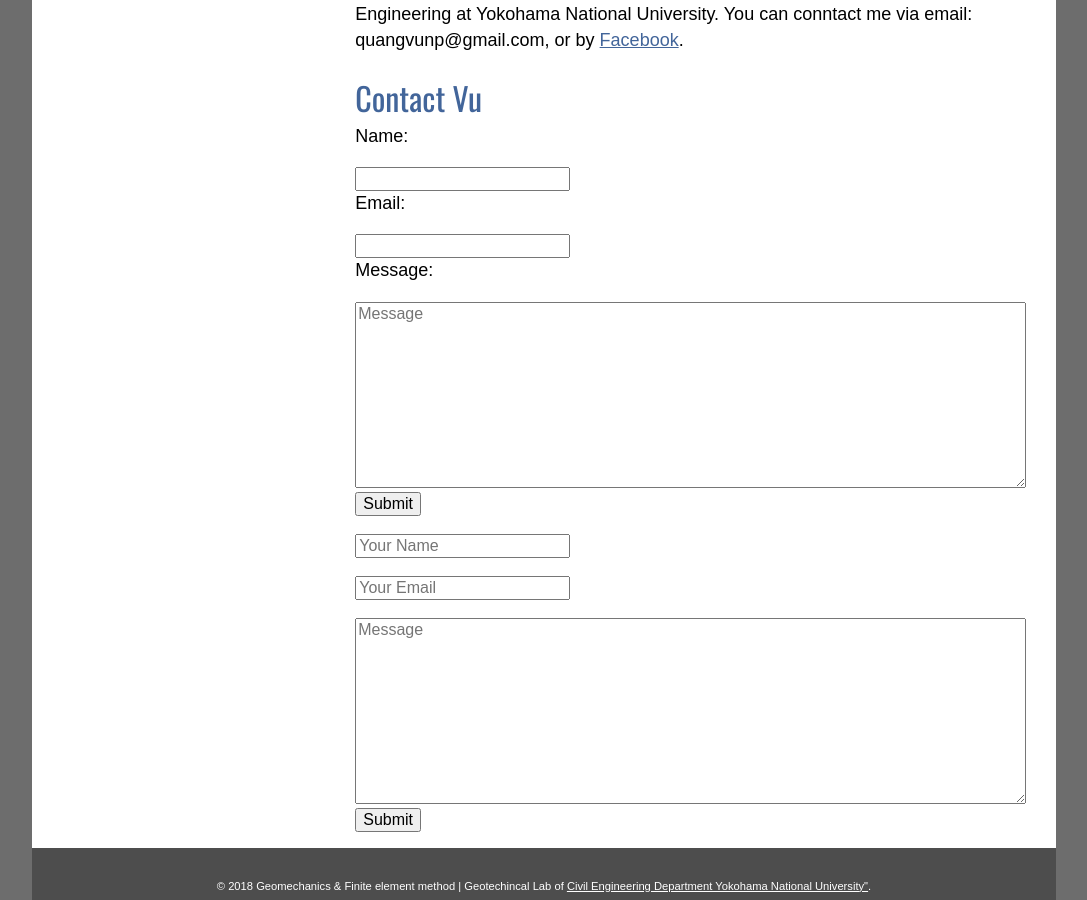
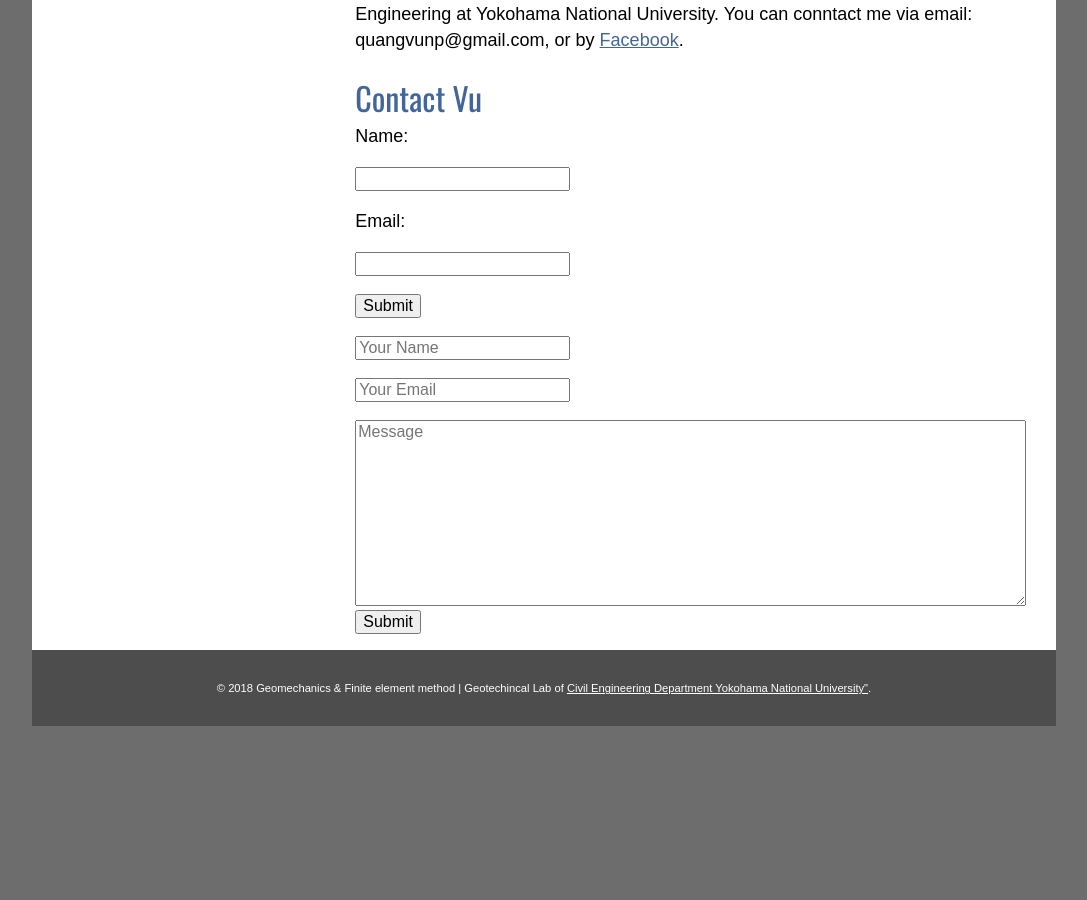
Before and after one commit to quangvunp/geomechanics, a Jekyll site: the page built from about.md, in a window 1280 px wide and 900 px high, scrolled down 763 px. Shown: the whole window, without its empty margins (96-1183 px from the left). Built offline with Jekyll 4.4.1, drawn with Linux system fonts in a browser that asks for light colours; our own code applies the rules of GitHub Pages for plain Markdown files; after the commit the page ends 1489 px from its top, so only the background shows below that.

Commit message:
Update about.md

```diff
--- a/about.md
+++ b/about.md
@@ -15,9 +15,9 @@
 ## Contact Vu
 
 <form action="//formspree.io/quangvunp@gmail.com" method="POST">
-    <p>Name: </p><input id= "Name" type="text" name="name" cols="70"> <br />
-    <p>Email: </p><input id="Email" type="email" name="email" cols="70"> <br />
-    <p>Message: </p> <textarea id="message" name="message" placeholder="Message" rows="10" cols="70"></textarea> <br />
+    <p>Name: </p><input id= "Name" type="text" name="name" cols="70"> <br /> <br />
+    <p>Email: </p><input id="Email" type="email" name="email" cols="70"> <br /> <br />
+
   <input type='submit' value='Submit' />
 
 
```
